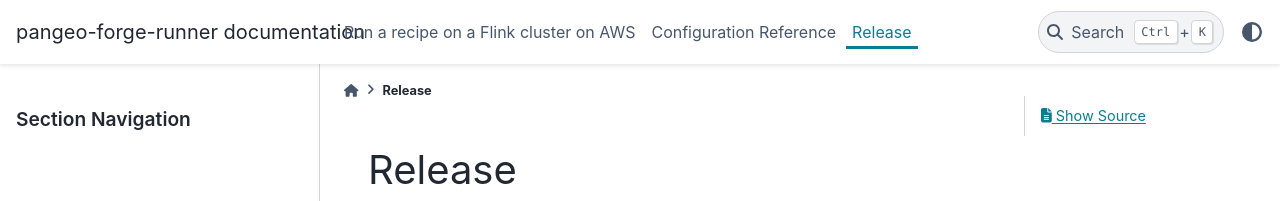
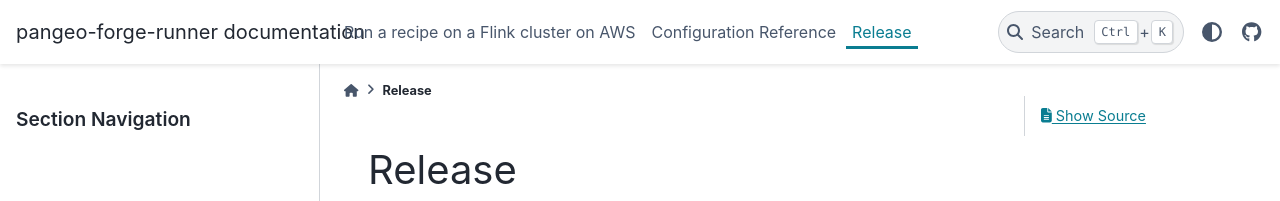
Before and after one commit to pangeo-forge/pangeo-forge-runner, a Sphinx documentation site: the page built from docs/development/release.md, in a window 1280 px wide. Shown: the top 201 px of the page. Built offline with Sphinx 7.4.7 and the PyData theme 0.15.4, drawn with Linux system fonts in a browser that asks for light colours.

Commit message:
add gh icon link to docs

```diff
--- a/docs/conf.py
+++ b/docs/conf.py
@@ -30,3 +30,13 @@
 
 html_theme = "pydata_sphinx_theme"
 html_static_path = ["_static"]
+
+html_theme_options = {
+    "icon_links": [
+        {
+            "name": "GitHub",
+            "url": "https://github.com/pangeo-forge/pangeo-forge-runner",
+            "icon": "fa-brands fa-github",
+        },
+    ],
+}
```
